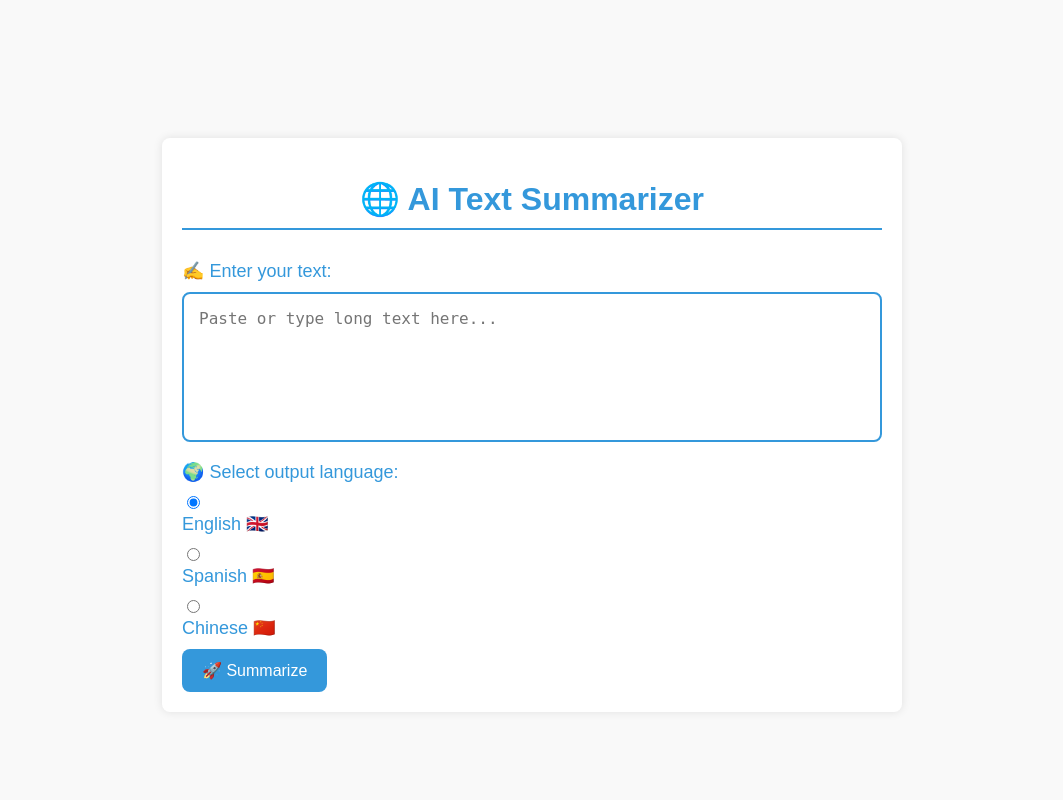
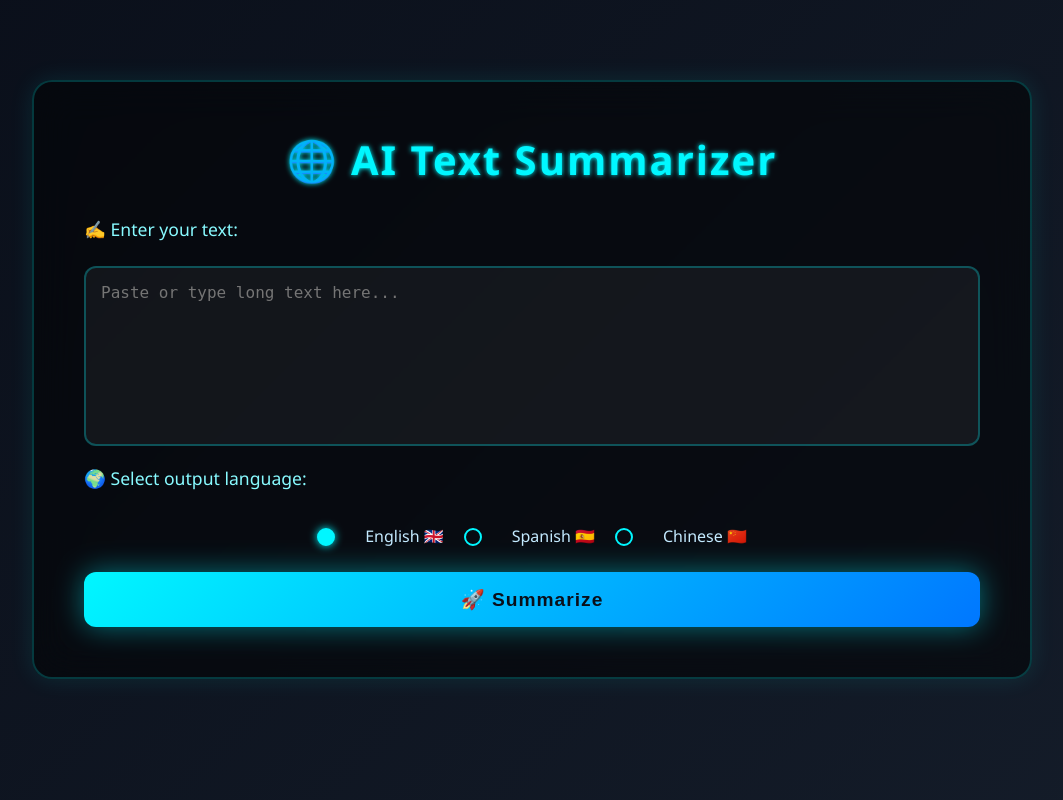
Before and after one commit to Akash-Kadali/LLM-Optimization, a Flask app: page / in a window 1280 px wide. Shown: the whole page, without its empty margins (108-1171 px from the left). Run offline with Flask 2, Linux system fonts and the light colour scheme.

Commit message:
Add files via upload

```diff
--- a/static/styles.css
+++ b/static/styles.css
@@ -1,92 +1,151 @@
-/* styles.css for Text Summarizer with Hover Effects and Radio Button Styling */
+/* Ultimate Aesthetic Cyberpunk-Styled CSS for Text Summarizer */
 
-body {
-    font-family: 'Arial', sans-serif;
-    background-color: #f9f9f9;
+* {
     margin: 0;
     padding: 0;
-    display: flex;
-    align-items: center;
-    justify-content: center;
-    height: 100vh;
+    box-sizing: border-box;
 }
 
-.container, .result-container {
-    width: 700px;
-    min-height: 300px;
-    background-color: #fff;
-    padding: 20px;
-    border-radius: 8px;
-    box-shadow: 0 0 10px rgba(0, 0, 0, 0.1);
-    margin-top: 50px;
-    transition: transform 0.3s ease-in-out;
+html, body {
+    height: 100%;
+    width: 100%;
+    font-family: 'Segoe UI', sans-serif;
+    background: linear-gradient(135deg, #0a0f1a, #141c29);
+    color: #f1f1f1;
+    overflow-x: hidden;
 }
 
-.container:hover, .result-container:hover {
-    transform: scale(1.02);
+.container {
+    width: 90%;
+    max-width: 1000px;
+    padding: 50px;
+    margin: auto;
+    margin-top: 80px;
+    background: rgba(0, 0, 0, 0.5);
+    border: 2px solid rgba(0, 255, 255, 0.2);
+    border-radius: 20px;
+    box-shadow: 0 0 25px rgba(0, 255, 255, 0.1);
+    backdrop-filter: blur(20px);
+    animation: fadeIn 1s ease;
 }
 
-h1, h2 {
+h1 {
+    font-size: 2.5rem;
+    color: #00f7ff;
     text-align: center;
-    color: #3498db;
-    border-bottom: 2px solid #3498db;
-    padding-bottom: 10px;
-    margin-bottom: 20px;
+    margin-bottom: 30px;
+    letter-spacing: 2px;
+    text-shadow: 0 0 5px #00f7ff;
 }
 
 form {
-    margin-top: 30px;
+    display: flex;
+    flex-direction: column;
+    gap: 20px;
 }
 
 label {
-    display: block;
-    margin-bottom: 10px;
-    color: #3498db;
-    font-size: 18px;
-    transition: color 0.3s;
-}
-
-label:hover {
-    color: #2980b9;
+    font-size: 1.1rem;
+    color: #88faff;
+    margin-bottom: 5px;
 }
 
 textarea {
     width: 100%;
-    height: 150px;
+    height: 180px;
+    border-radius: 12px;
+    border: 2px solid #00f7ff44;
+    background: rgba(255, 255, 255, 0.05);
+    color: #ffffff;
+    font-size: 1rem;
     padding: 15px;
-    margin-bottom: 15px;
-    border: 2px solid #3498db;
-    border-radius: 8px;
-    box-sizing: border-box;
     resize: none;
-    font-size: 16px;
-    transition: border-color 0.3s ease-in-out;
+    transition: 0.3s;
 }
 
 textarea:focus {
-    border-color: #2980b9;
+    border-color: #00f7ff;
+    outline: none;
+    background: rgba(255, 255, 255, 0.07);
+}
+
+.radio-group {
+    display: flex;
+    flex-wrap: wrap;
+    gap: 20px;
+    justify-content: center;
+    margin-top: 10px;
+}
+
+input[type="radio"] {
+    appearance: none;
+    width: 18px;
+    height: 18px;
+    border: 2px solid #00f7ff;
+    border-radius: 50%;
+    position: relative;
+    cursor: pointer;
+    margin-right: 10px;
+    top: 3px;
+    transition: all 0.2s ease-in-out;
+}
+
+input[type="radio"]:checked {
+    background-color: #00f7ff;
+    box-shadow: 0 0 8px #00f7ff;
+}
+
+.radio-group label {
+    font-size: 1rem;
+    color: #c4eaff;
+    cursor: pointer;
+}
+
+.radio-group label:hover {
+    color: #00f7ff;
 }
 
 button {
-    background-color: #3498db;
-    color: #fff;
-    padding: 12px 20px;
+    padding: 16px;
+    font-size: 1.2rem;
+    background: linear-gradient(135deg, #00f7ff, #0077ff);
     border: none;
-    border-radius: 8px;
+    border-radius: 12px;
+    color: #0a0f1a;
+    font-weight: bold;
+    letter-spacing: 1px;
     cursor: pointer;
-    font-size: 16px;
-    transition: background-color 0.3s ease-in-out;
+    box-shadow: 0 0 20px rgba(0, 247, 255, 0.4);
+    transition: all 0.3s ease;
+    animation: shimmer 2s infinite linear;
 }
 
 button:hover {
-    background-color: #2980b9;
+    transform: scale(1.03);
+    background: linear-gradient(135deg, #00cfff, #0055ff);
+    box-shadow: 0 0 25px rgba(0, 247, 255, 0.8);
 }
 
-input[type="radio"] {
-    margin-right: 5px;
-    cursor: pointer;
+/* Animations */
+@keyframes fadeIn {
+    from {
+        opacity: 0;
+        transform: translateY(20px);
+    }
+    to {
+        opacity: 1;
+        transform: translateY(0);
+    }
 }
 
-input[type="radio"]:hover {
-    transform: scale(1.2);
+@keyframes shimmer {
+    0% {
+        box-shadow: 0 0 20px rgba(0, 247, 255, 0.2);
+    }
+    50% {
+        box-shadow: 0 0 35px rgba(0, 247, 255, 0.6);
+    }
+    100% {
+        box-shadow: 0 0 20px rgba(0, 247, 255, 0.2);
+    }
 }
```
